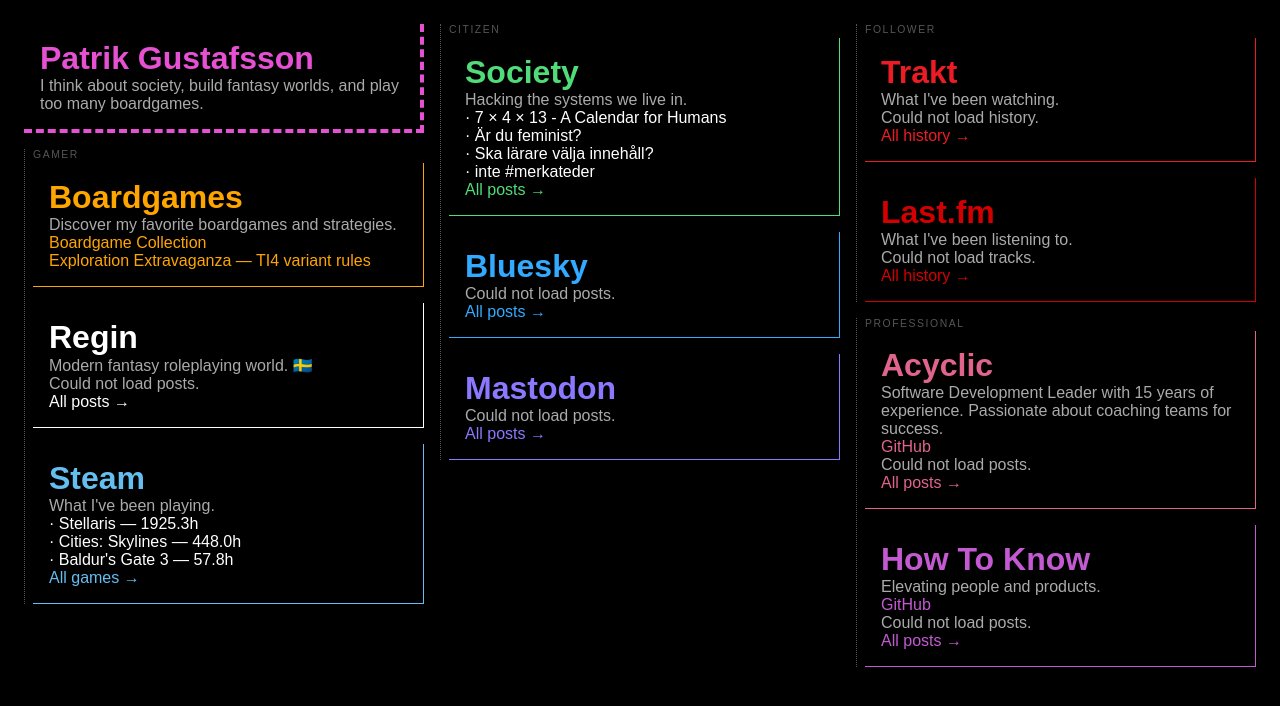
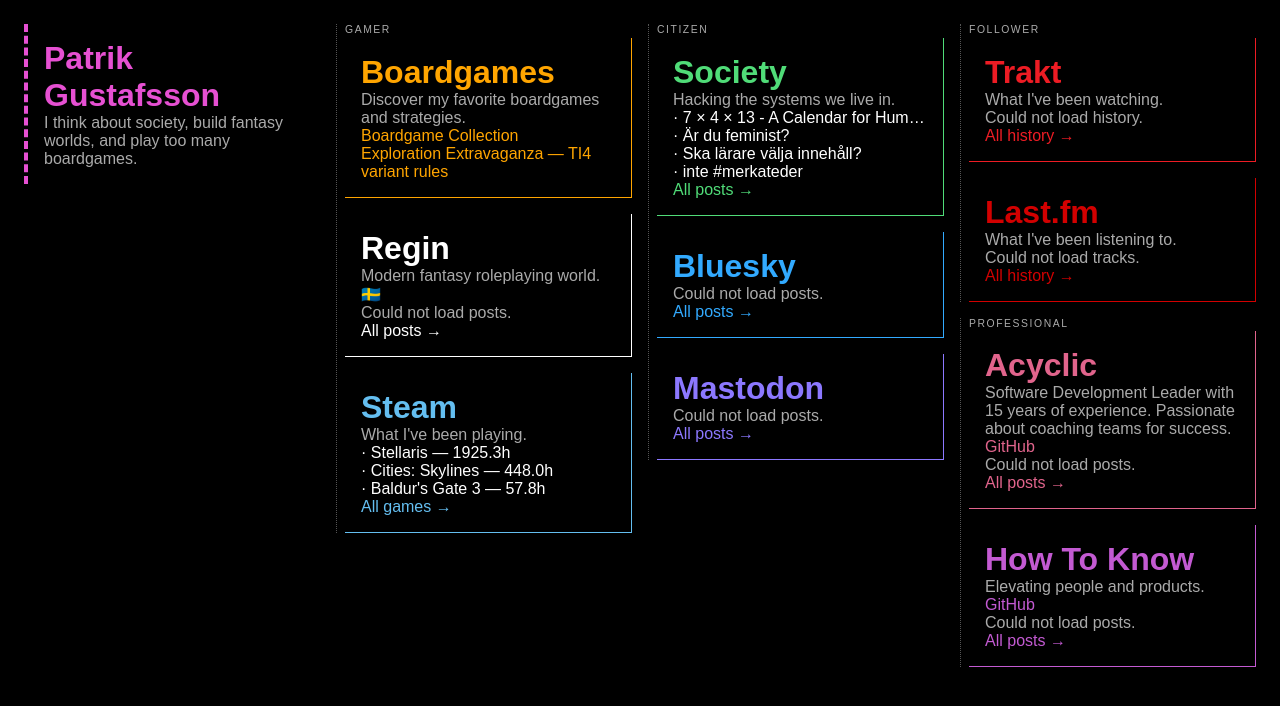
Before and after one commit to paven/paven.github.com, a Jekyll site: the page built from index.html, in a window 1280 px wide. Shown: the top 706 px of the page. Built offline with Jekyll 4.4.1, drawn with Linux system fonts in a browser that asks for light colours.

Commit message:
Lighten group labels, remove column cap, simplify me box to left border

```diff
--- a/index.html
+++ b/index.html
@@ -14,7 +14,6 @@
             margin: 0;
             padding: 1.5em;
             column-width: 17.5em;
-            column-count: 3;
             column-gap: 1em;
         }
         h1, p, a {
@@ -36,8 +35,8 @@
         }
         #patrik {
             --column-color: rgb(230, 80, 210);
-            border-bottom: 3pt dashed var(--column-color);
-            border-right: 3pt dashed var(--column-color);
+            border: none;
+            border-left: 3pt dashed var(--column-color);
         }
         #boardgames {
             --column-color: orange;
@@ -110,7 +109,7 @@
             font-size: 0.65em;
             letter-spacing: 0.15em;
             text-transform: uppercase;
-            color: #555;
+            color: #aaa;
             padding-bottom: 0.25em;
         }
     </style>
```
